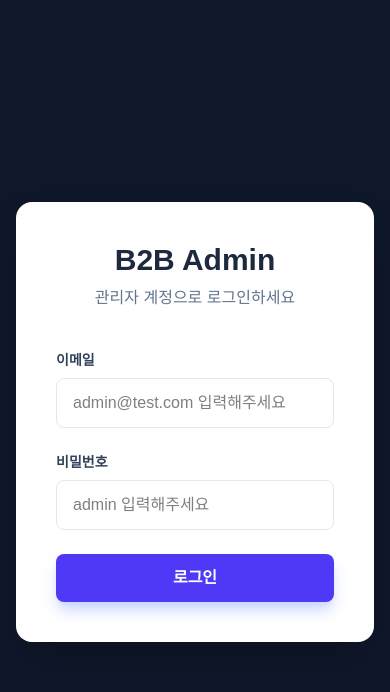
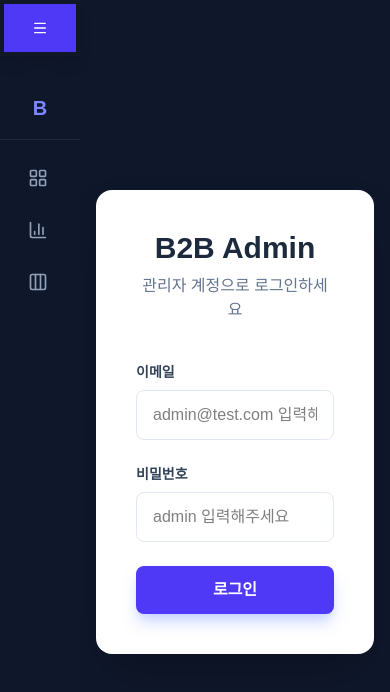
Before and after one commit to alo9231/B2B-SaaS, a Next.js app: page /login in a window 390 px wide. Shown: the top 692 px of the page. Built offline with nearby package versions, Linux system fonts and the light colour scheme; no server answers.

Commit message:
반응형 수정, aside 분리, 모바일일때 aside 토글기능추가

```diff
--- a/package.json
+++ b/package.json
@@ -18,6 +18,7 @@
     "@supabase/supabase-js": "^2.100.1",
     "@tanstack/react-query": "^5.95.2",
     "gsap": "^3.14.2",
+    "lucide-react": "^1.7.0",
     "next": "16.2.1",
     "react": "19.2.4",
     "react-dom": "19.2.4",
--- a/src/app/dashboard/kanban/page.tsx
+++ b/src/app/dashboard/kanban/page.tsx
@@ -35,6 +35,8 @@ function SortTableTaskCard({ task, onDelete, onUpdate }: {
             toast.error("내용을 입력해주세요!");
             return;
         }
+        // ❌ updateTask({ id, content }) 가 아니라
+        // ✅ Props로 받은 onUpdate를 사용해야 함
         onUpdate(task.id, editContent);
         setIsEditing(false);
     };
@@ -304,7 +306,9 @@ export default function KanbanPage () { // 컴포넌트 첫 글자는 대문자
 
                     {/* 필터 셀렉트박스 */}
                     <div className="w-full md:w-40 space-y-2 border-l pl-4 ml-4">
-                        <label className="text-sm font-bold text-gray-400 ml-1">보기 필터</label>
+                        <label className="text-[11px] font-black text-gray-400 uppercase tracking-widest ml-1">
+                            보기 필터
+                        </label>
                         <select value={filter} onChange={(e) => setFilter(e.target.value as any)}
                                 className="w-full p-3 rounded-xl border border-gray-100 bg-gray-50 outline-none text-indigo-600 font-bold"
                         >
--- a/src/app/dashboard/layout.tsx
+++ b/src/app/dashboard/layout.tsx
@@ -3,10 +3,29 @@
 
 import { usePathname } from 'next/navigation';
 import { Toaster } from 'react-hot-toast';
-import Link from 'next/link';
+import { useState, useEffect } from 'react';
+
 
 export default function DashboardLayout({ children }: { children: React.ReactNode }) {
   const pathname = usePathname();
+
+  // 사이드바 상태 관리
+  const [isCollapsed, setIsCollapsed] = useState(false);
+
+  // 1024px(lg) 기준으로 자동 접힘 로직
+  useEffect(() => {
+    const handleResize = () => {
+      if (window.innerWidth < 1024) {
+        setIsCollapsed(true);
+      } else {
+        setIsCollapsed(false);
+      }
+    };
+
+    handleResize(); // 초기 로드 시 실행
+    window.addEventListener('resize', handleResize);
+    return () => window.removeEventListener('resize', handleResize);
+  }, []);
 
   return (
     <div className="flex h-screen bg-gray-50">
@@ -30,21 +49,7 @@ export default function DashboardLayout({ children }: { children: React.ReactNod
           },
         }}
       />
-      {/* ⬅️ 여기가 공통 사이드바 (거실) */}
-      <aside className="w-64 bg-slate-900 text-white flex flex-col shrink-0">
-        <div className="p-6 text-2xl font-bold border-b border-slate-700 text-indigo-400 italic font-mono">B2B Admin</div>
-        <nav className="flex-1 p-4 space-y-2">
-          <Link href="/dashboard" className={`w-full p-3 rounded block transition ${pathname === '/dashboard' ? 'bg-indigo-600' : 'text-slate-400 hover:bg-slate-800'}`}>
-            대시보드
-          </Link>
-          <Link href="/dashboard/analytics" className={`w-full p-3 rounded block transition ${pathname === '/dashboard/analytics' ? 'bg-indigo-600' : 'text-slate-400 hover:bg-slate-800'}`}>
-            통계 분석
-          </Link>
-          <Link href="/dashboard/kanban" className={`w-full p-3 rounded block transition ${pathname === '/dashboard/kanban' ? 'bg-indigo-600' : 'text-slate-400 hover:bg-slate-800'}`}>
-            할일 목록(드래그 칸반 보드)
-          </Link>
-        </nav>
-      </aside>
+      {/* ⬅️  공통 사이드바 (거실) : isCollapsed 상태에 따라 너비가 변함 */}
 
       {/* ➡️ 여기가 내용이 바뀌는 곳 (안방/건너방) */}
       <div className="flex-1 flex flex-col overflow-hidden">
--- a/src/app/layout.tsx
+++ b/src/app/layout.tsx
@@ -1,26 +1,30 @@
 import "./globals.css";
 import type { Metadata } from "next";
 import ReactQueryProvider from "@/components/providers/ReactQueryProvider";
+import Sidebar from '@/components/layout/Sidebar';
+import { Toaster } from "react-hot-toast";
 
 export const metadata: Metadata = {
-  title: "비투비",
+  title: "비투비 어드민",
   description: "B2B Admin Project",
 };
 
-export default function RootLayout({
-  children,
-}: {
-  children: React.ReactNode;
-}) {
-
+export default function RootLayout({ children }: { children: React.ReactNode }) {
   return (
     <html lang="ko">
-      <body>
-        {/* Provider로 감싸주어 useQuery 에러를 해결 */}
+      <body className="flex"> {/* flex를 주어 사이드바와 콘텐츠를 나란히 배치 */}
         <ReactQueryProvider>
-             {children} {/* 여기에 내가 만든 page.tsx 내용이 들어감*/}
+          {/* 사이드바 배치 */}
+          <Sidebar />
+
+          {/* 메인 콘텐츠 영역 */}
+          <main className="flex-1 bg-gray-50 min-h-screen overflow-auto">
+            {children}
+          </main>
+
+          {/* 알림 토스트를 위해 최상단에 배치 */}
+          <Toaster position="top-right" />
         </ReactQueryProvider>
-
       </body>
     </html>
   );
--- /dev/null
+++ b/src/components/layout/Sidebar.tsx
@@ -0,0 +1,65 @@
+'use client'
+
+import { useState, useEffect } from 'react';
+import { usePathname } from 'next/navigation';
+import Link from 'next/link';
+import { Menu, X, LayoutGrid, BarChart3, Columns3 } from 'lucide-react';
+
+export default function Sidebar() {
+  const pathname = usePathname();
+  const [isCollapsed, setIsCollapsed] = useState(false);
+
+  // 1024px 반응형 로직
+  useEffect(() => {
+    const handleResize = () => {
+      if (window.innerWidth < 1024) setIsCollapsed(true);
+      else setIsCollapsed(false);
+    };
+    handleResize();
+    window.addEventListener('resize', handleResize);
+    return () => window.removeEventListener('resize', handleResize);
+  }, []);
+
+  return (
+    <aside className={`bg-slate-900 text-white transition-all duration-500 ease-in-out flex flex-col shrink-0  relative ${isCollapsed ? 'w-20' : 'w-64'}`}>
+
+      {/* 토글 버튼 */}
+      <button
+        onClick={() => setIsCollapsed(!isCollapsed)}
+        className="flex justify-center p-4 bg-indigo-600  p-2 border-4 border-[#111827] z-50 hover:scale-110 active:scale-95 transition-all shadow-lg group"
+      >
+        {isCollapsed ? (
+          <Menu size={16} className="text-white group-hover:rotate-180 transition-transform duration-300" />
+        ) : (
+          <X size={16} className="text-white group-hover:rotate-90 transition-transform duration-300" />
+        )}
+      </button>
+
+      {/* 로고 */}
+      <div className="mt-5 p-6 h-16 flex items-center border-b border-slate-800">
+        {!isCollapsed ? (
+          <span className="text-xl font-bold text-indigo-400 italic font-mono transition-opacity">B2B Admin</span>
+        ) : (
+          <span className=" text-xl font-bold text-indigo-400 mx-auto">B</span>
+        )}
+      </div>
+
+      {/* 메뉴 */}
+      <nav className="flex-1 p-4 space-y-2">
+        <MenuLink href="/dashboard" icon={<LayoutGrid size={20} />} label="대시보드" isCollapsed={isCollapsed} active={pathname === '/dashboard'} />
+        <MenuLink href="/dashboard/analytics" icon={<BarChart3 size={20} />} label="통계 분석" isCollapsed={isCollapsed} active={pathname === '/dashboard/analytics'} />
+        <MenuLink href="/dashboard/kanban" icon={<Columns3 size={20} />} label="할일 목록" isCollapsed={isCollapsed} active={pathname === '/dashboard/kanban'} />
+      </nav>
+    </aside>
+  );
+}
+
+// 내부 링크 컴포넌트 (반복 줄이기)
+function MenuLink({ href, icon, label, isCollapsed, active }: any) {
+  return (
+    <Link href={href} className={`flex items-center gap-4 p-3 rounded-lg transition-all ${active ? 'bg-indigo-600 text-white' : 'text-slate-400 hover:bg-slate-800'}`}>
+      <div className="shrink-0">{icon}</div>
+      {!isCollapsed && <span className="whitespace-nowrap overflow-hidden text-sm font-medium">{label}</span>}
+    </Link>
+  );
+}
```
Also changed, not shown: src/app/dashboard/page.tsx (+23 -13 lines), 1 other file (tests, documents, lock files or other folders).
